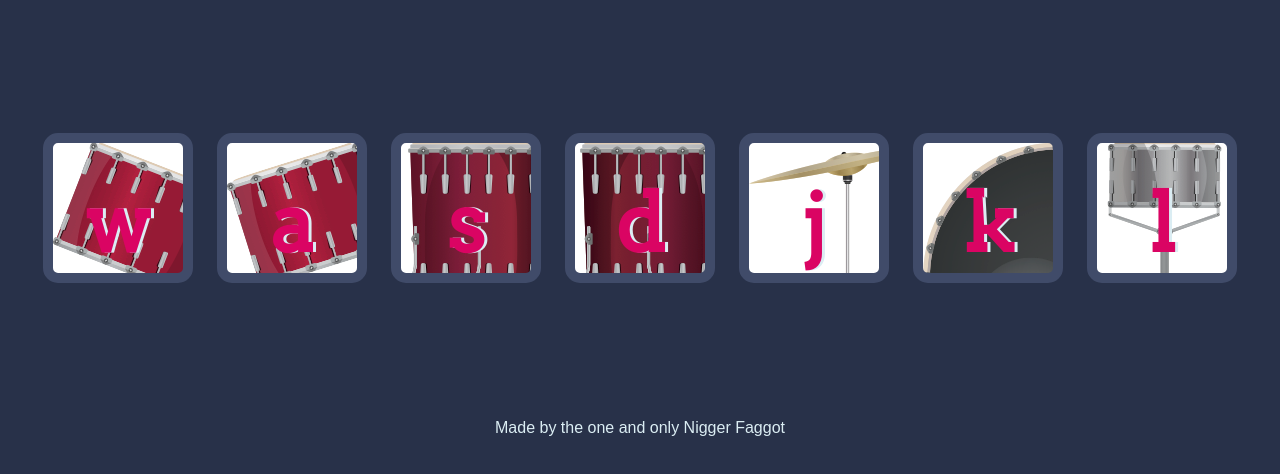
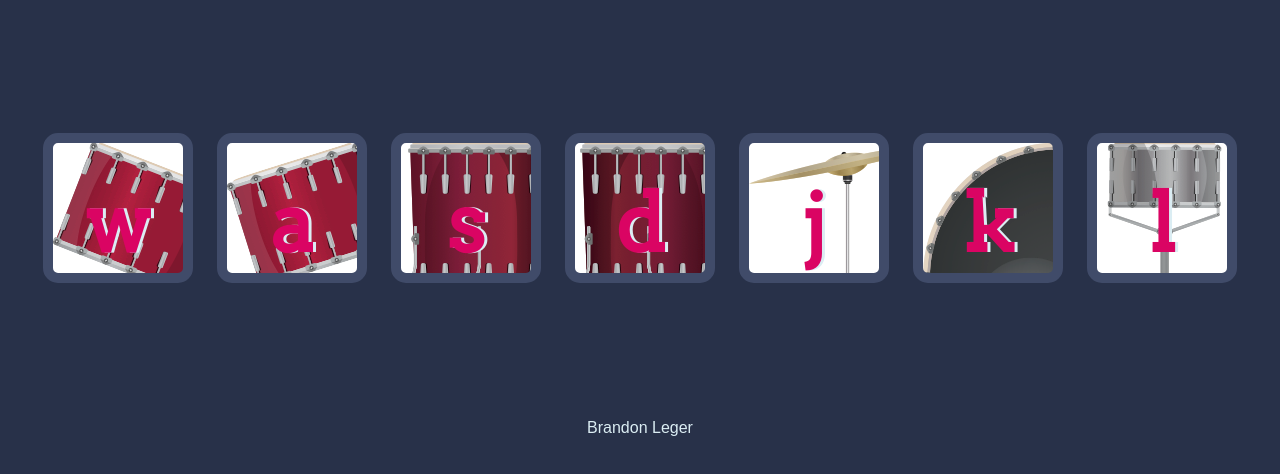
Before and after one commit to Bran-Leger/Drum-Kit, a plain HTML site: page index.html in a window 1280 px wide. Shown: the part 156-630 px from the top of the page. Drawn offline with Linux system fonts and the light colour scheme.

Commit message:
Update index.html

```diff
--- a/index.html
+++ b/index.html
@@ -25,7 +25,7 @@
 
 <footer>
   <script src="index.js" charset="utf-8"></script>
-  Made by the one and only Nigger Faggot
+  Brandon Leger
 </footer>
 
 </html>
```
